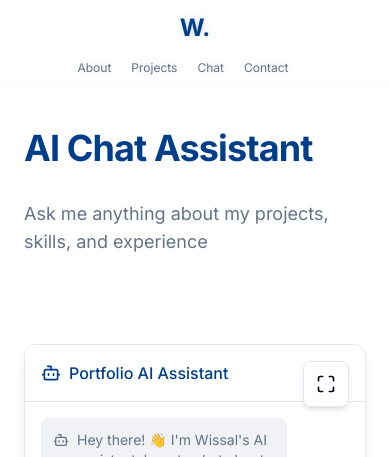
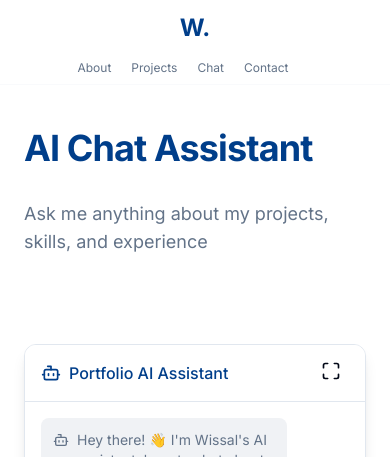
Before and after one commit to bwissal13/new-Portfolio, a Next.js app: page /chat in a window 390 px wide. Shown: the top 457 px of the page. Built offline with nearby package versions, Linux system fonts and the light colour scheme.

Commit message:
Refactor chat page layout by removing the floating expand button and adjusting styles for improved UI consistency and responsiveness.

```diff
--- a/src/components/chat-page-client.tsx
+++ b/src/components/chat-page-client.tsx
@@ -70,23 +70,7 @@ function ChatPageContent() {
   // Normal card mode
   return (
     <div className="min-h-screen bg-background">
-      <ConditionalNavigation isChatFullScreen={isFullScreen} />
-      {/* Floating expand button under nav when chat is collapsed */}
-      {!showFullChat && (
-        <motion.button
-          initial={{ opacity: 0, x: -20 }}
-          animate={{ opacity: 1, x: 0 }}
-          transition={{ duration: 0.5 }}
-          whileHover={{ scale: 1.05, y: -2 }}
-          whileTap={{ scale: 0.95 }}
-          onClick={() => setShowFullChat(true)}
-          className="fixed left-6 top-20 z-50 p-3 rounded-lg bg-background/80 backdrop-blur-sm hover:bg-muted/50 transition-colors shadow-md border border-border flex items-center gap-2"
-          aria-label="Expand chat"
-        >
-          <Maximize className="h-5 w-5" />
-          <span className="text-sm font-medium">Open Chat</span>
-        </motion.button>
-      )}
+
       {/* Enhanced Chat Interface */}
       {showFullChat && (
         <div className="pt-20 px-4 md:px-8 lg:px-16 xl:px-24 2xl:px-32">
@@ -121,7 +105,7 @@ function ChatPageContent() {
                 whileHover={{ scale: 1.05, y: -2 }}
                 whileTap={{ scale: 0.95 }}
                 onClick={toggleFullScreen}
-                className="absolute top-4 right-4 z-10 p-3 rounded-lg bg-background/80 backdrop-blur-sm hover:bg-muted/50 transition-colors shadow-md border border-border"
+                className="absolute top-2 right-4 z-10 p-2 "
                 aria-label="Expand to full screen"
               >
                 <Maximize className="h-5 w-5" />
```
